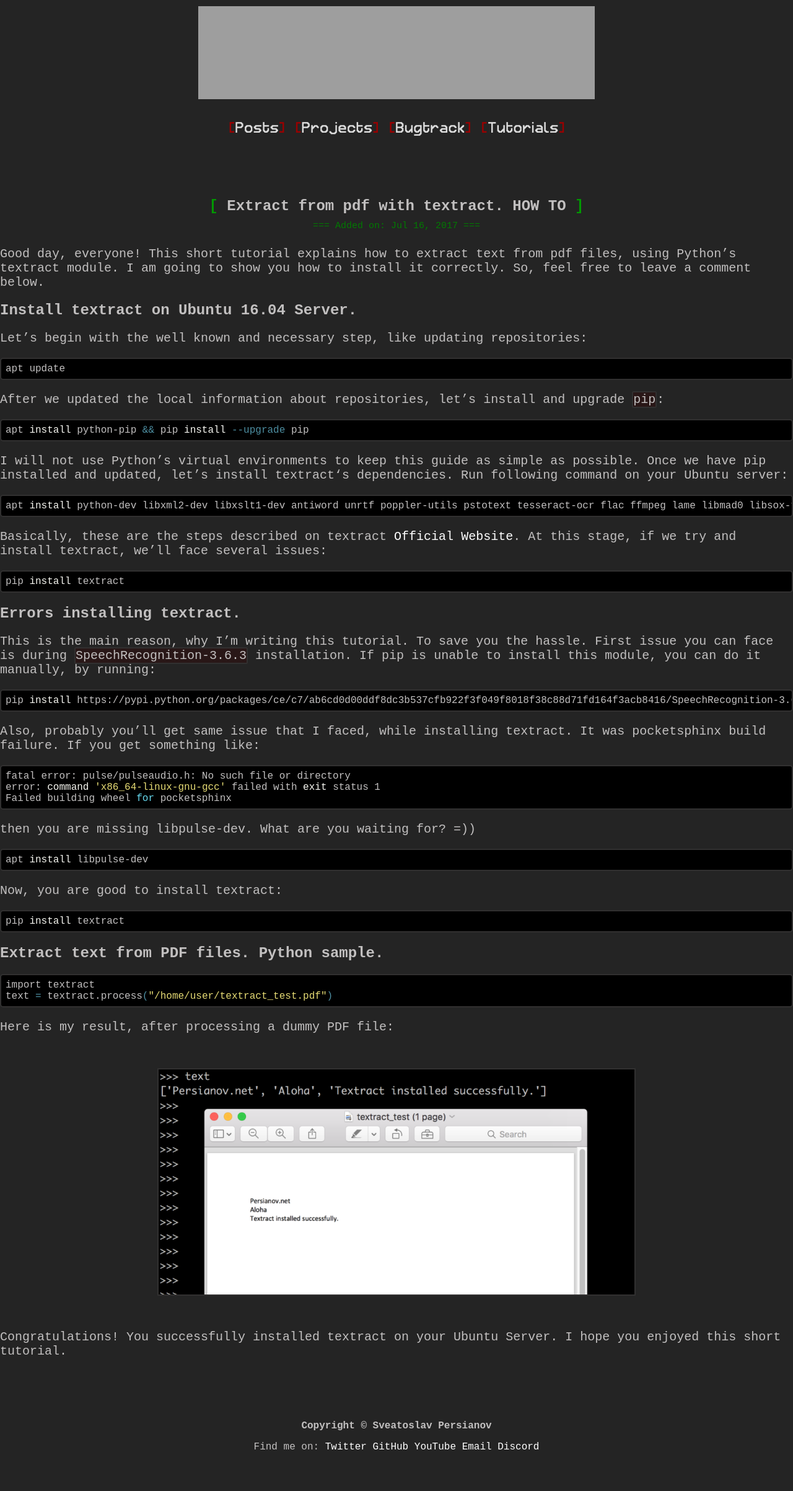
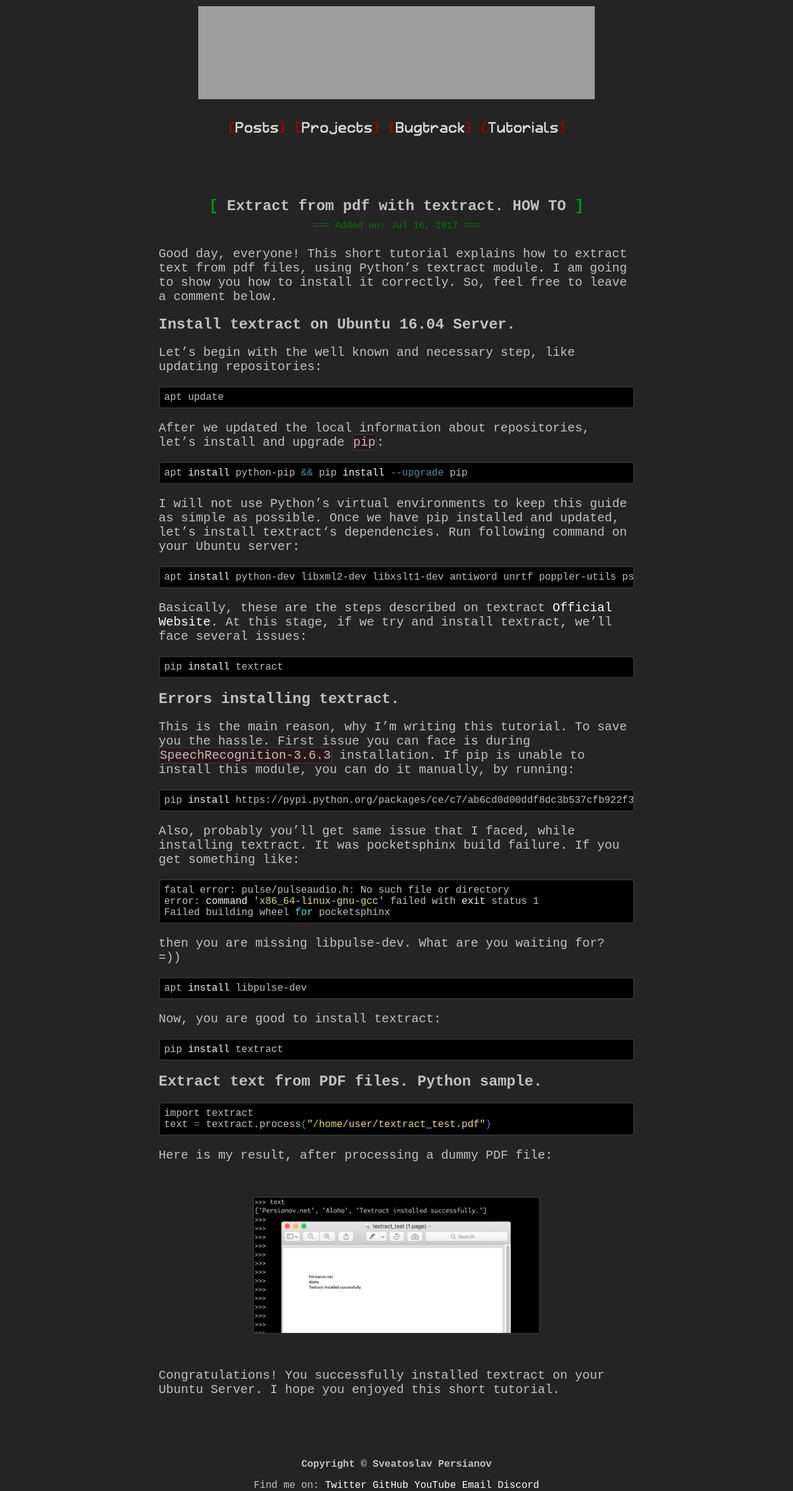
Before and after one commit to num1r0/num1r0.github.io, a Jekyll site: the page built from _posts/2017-07-16-extract-from-pdf.md, in a window 1280 px wide. Shown: the whole page at 62% size. Built offline with Jekyll 4.4.1, drawn with Linux system fonts in a browser that asks for light colours; before the commit the page ends 2343 px from its top, so only the background shows below that; grey boxes are pictures that could not be loaded.

Commit message:
minor changes

```diff
--- a/css/styles.css
+++ b/css/styles.css
@@ -131,13 +131,13 @@ pre {
 }
 @media only screen and (max-width: 600px) {
     /* Mobile */
-    resp_w { width: 90%; }
+    .resp_w { width: 90%; }
 }
 @media only screen and (min-width: 992px) {
     /* Desktops */
-    resp_w { width: 75%; }
+    .resp_w { width: 75%; }
 }
 @media only screen and (min-width: 1200px) {
     /* Wide screens */
-    resp_w { width: 60%; }
+    .resp_w { width: 60%; }
 }
```
